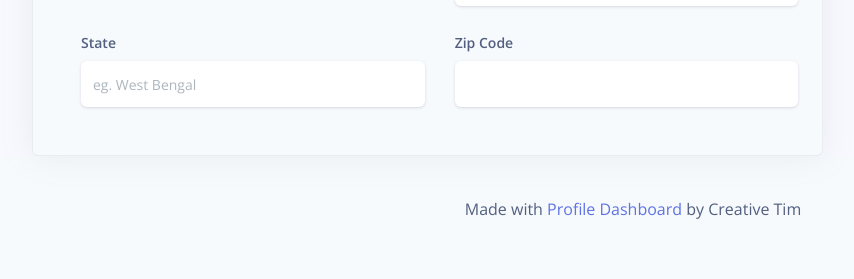
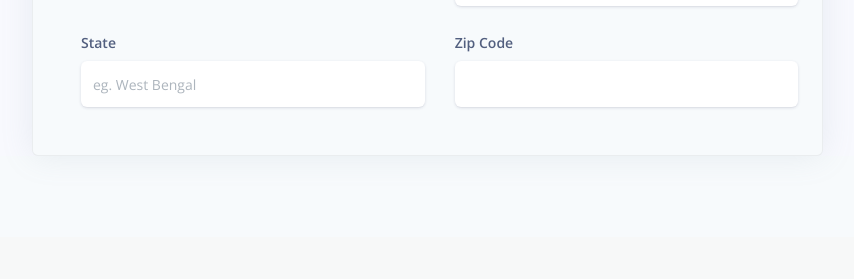
Before and after one commit to animebar/dbms_project, a Django app: template EMS/events/templates/events/add_venue.html in a window 1280 px wide. Shown: the part 819-1098 px from the top of the page, without its empty margins (7-861 px from the left). After the commit the page ends 975 px from the top, so only its background shows below. Run offline with Django 3.2, Linux system fonts and the light colour scheme; the template is opened without the code that fills it, so the values that code supplies are empty.

Commit message:
footer fixed

```diff
--- a/EMS/events/templates/events/add_venue.html
+++ b/EMS/events/templates/events/add_venue.html
@@ -145,9 +145,6 @@
 <footer class="footer">
     <div class="row align-items-center justify-content-xl-between">
         <div class="col-xl-6 m-auto text-center">
-            <div class="copyright">
-                <p>Made with <a href="#" target="_blank">Profile Dashboard</a> by Creative Tim</p>
-            </div>
         </div>
     </div>
 </footer>
--- a/EMS/events/templates/events/host_event.html
+++ b/EMS/events/templates/events/host_event.html
@@ -189,9 +189,7 @@
     <footer class="footer">
         <div class="row align-items-center justify-content-xl-between">
             <div class="col-xl-6 m-auto text-center">
-                <div class="copyright">
-                    <p>Made with <a href="#" target="_blank">Profile Dashboard</a> by Creative Tim</p>
-                </div>
+
             </div>
         </div>
     </footer>
```
Also changed, not shown: EMS/media/default_event.jpeg, EMS/media/four.jpeg, EMS/media/w_lTqBd3S.jpg.
